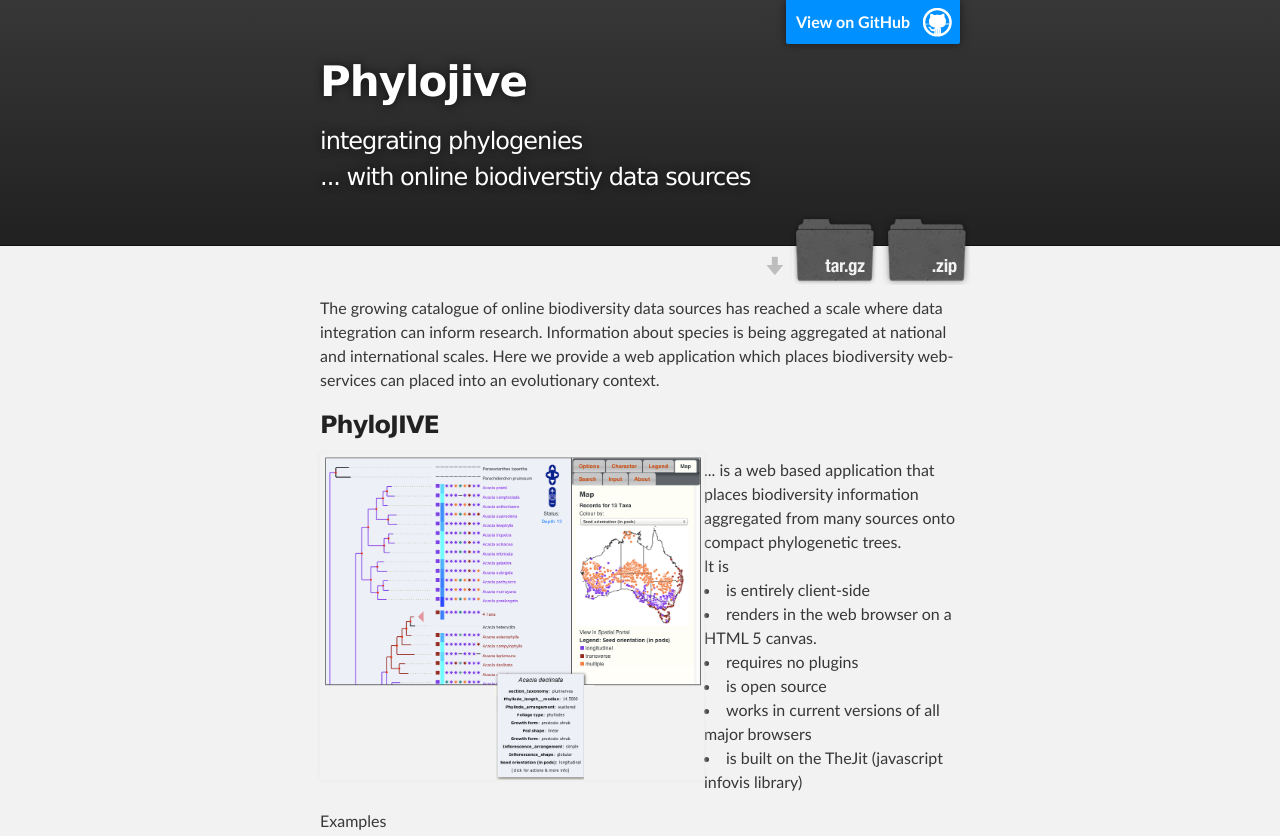
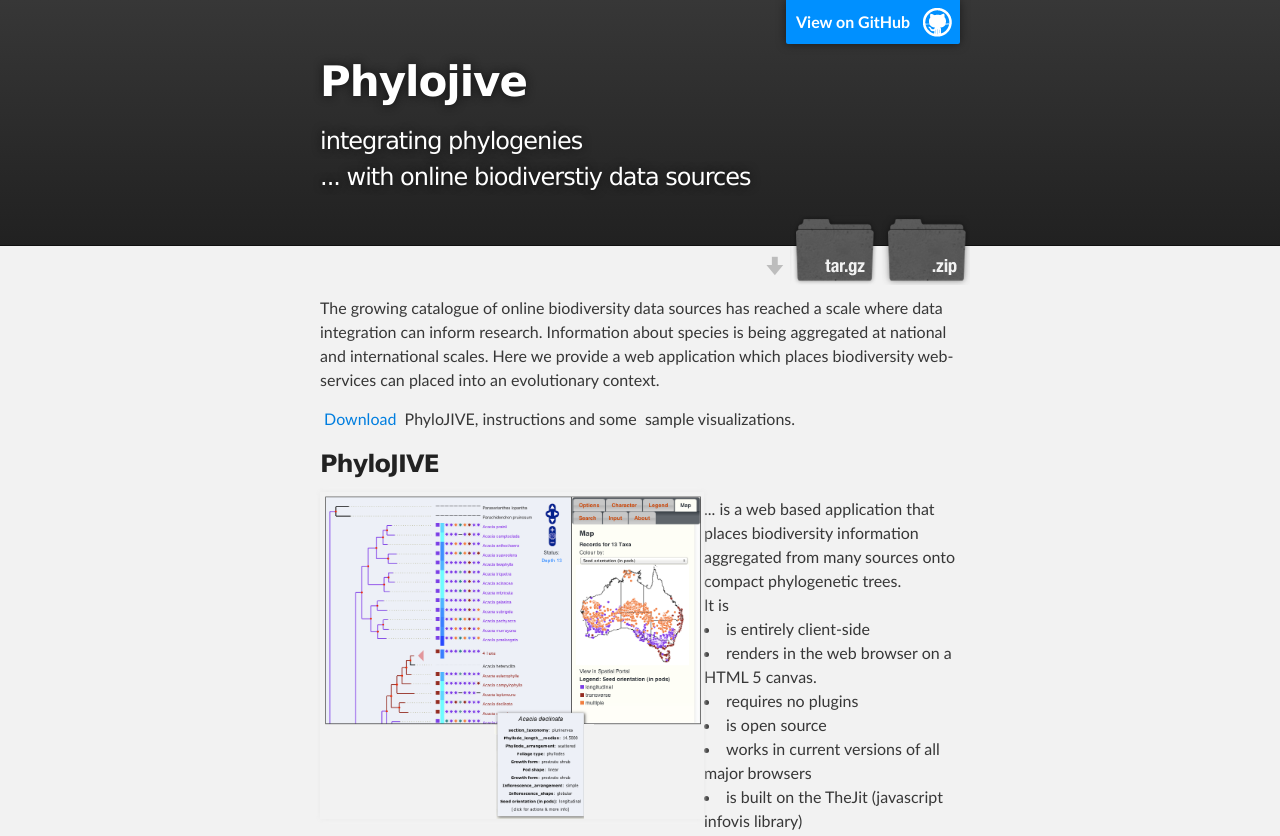
Before and after one commit to TRIN/phyloJIVE, a plain HTML site: page index.html in a window 1280 px wide. Shown: the top 836 px of the page. Drawn offline with Linux system fonts and the light colour scheme.

Commit message:
small refinements
to point out the purpose of this site

```diff
--- a/index.html
+++ b/index.html
@@ -22,9 +22,13 @@
             href="https://github.com/TRIN/phyloJIVE/zipball/master">Download
 
 
+
+
             this project as a .zip file</a> <a
             class="tar_download_link"
             href="https://github.com/TRIN/phyloJIVE/tarball/master">Download
+
+
 
 
             this project as a tar.gz file</a> </section>
@@ -40,6 +44,11 @@
           places biodiversity web-services can placed into an
           evolutionary context.<br>
         </p>
+        <p>&nbsp;<a
+            href="https://github.com/TRIN/phyloJIVE/zipball/master">Download</a>&nbsp;
+
+          PhyloJIVE, instructions and some&nbsp; sample visualizations.<br>
+        </p>
         <h3><a name="about-phylojive" class="anchor"
 href="file:///Volumes/Text/Documents-working/3%20Current%20Projects/3%20*PhyloJIVE/3.pj.%20Current%20Projects/WebApp/git/phyloJIVE/index.html#about-phylojive"><span
               class="octicon octicon-link"></span></a>PhyloJIVE</h3>
@@ -49,7 +58,7 @@ href="http://phylojive.ala.org.au/treeViewer/show/Case+Study+1%3A+Acacia"><img
               alt="Acacia characters and maps as linked in the ALA
               portal" title="Acacia characters and maps as linked in the
               ALA portal" src="images/phylogeny_and_characters.png"
-              height="60%" width="60%" align="left" border="0"></a></p>
+              width="60%" align="left" border="0" height="60%"></a></p>
         ... is a web based application that places biodiversity
         information aggregated from many sources onto compact
         phylogenetic trees. <br>
@@ -112,9 +121,13 @@ href="http://phylojive.ala.org.au/treeViewer/show/Case+Study+1%3A+Acacia"><img
         <p>There are of course, <a
             href="https://github.com/TRIN/phyloJIVE/wiki/Known-Problems"><u>known
 
+
+
               and unknown problems</u></a>. You are definitely
           encouraged to report any bugs in the <a
             href="https://github.com/TRIN/phyloJIVE/wiki/Known-Problems">project
+
+
 
             wiki</a>, notify us, or to fix them.<br>
         </p>
```
